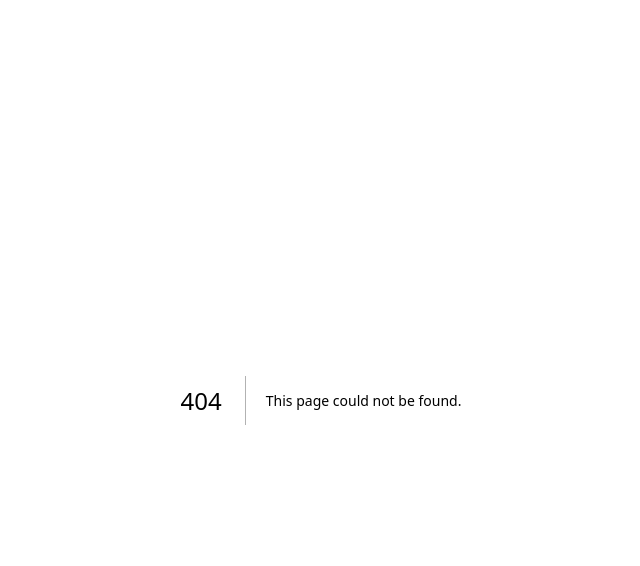
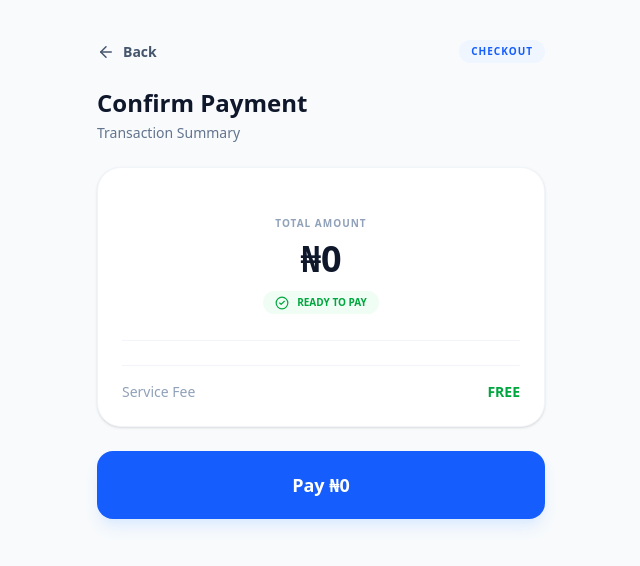
Before and after one commit to Casperisdname/your-sub, a Next.js app: page /bills/confirm in a window 1280 px wide. Before the commit this address had no page. Shown: the top 566 px of the page, without its empty margins (319-959 px from the left). Built offline with nearby package versions, Linux system fonts and the light colour scheme.

Commit message:
Create page.js

```diff
--- /dev/null
+++ b/src/app/bills/confirm/page.js
@@ -0,0 +1,128 @@
+"use client";
+
+import { useSearchParams, useRouter } from "next/navigation";
+import { ArrowLeft, CheckCircle2, ShieldCheck } from "lucide-react";
+
+export default function ConfirmPage() {
+  const params = useSearchParams();
+  const router = useRouter();
+
+  const type = params.get("type");
+
+  const network = params.get("network");
+  const phone = params.get("phone");
+
+  const provider = params.get("provider");
+  const meter = params.get("meter");
+
+  const plan = params.get("plan");
+  const price = params.get("price");
+  const amount = params.get("amount");
+
+  const total = Number(amount || price || 0);
+
+  return (
+    <div className="min-h-screen bg-slate-50 px-6 pt-10 pb-20 flex justify-center">
+      <div className="w-full max-w-md space-y-6">
+
+        {/* TOP BAR */}
+        <div className="flex items-center justify-between">
+          <button
+            onClick={() => router.back()}
+            className="flex items-center gap-2 text-sm font-semibold text-slate-600 hover:text-slate-900 transition"
+          >
+            <ArrowLeft size={18} />
+            Back
+          </button>
+
+          <span className="text-[10px] font-bold uppercase tracking-widest bg-blue-50 text-blue-600 px-3 py-1 rounded-full">
+            Checkout
+          </span>
+        </div>
+
+        {/* TITLE */}
+        <div>
+          <h1 className="text-2xl font-black text-slate-900">
+            Confirm Payment
+          </h1>
+          <p className="text-sm text-slate-500 mt-1 capitalize">
+            {type} transaction summary
+          </p>
+        </div>
+
+        {/* MAIN CARD */}
+        <div className="bg-white rounded-3xl p-6 border border-slate-100 shadow-sm">
+
+          {/* AMOUNT HERO */}
+          <div className="text-center py-6 border-b border-slate-100">
+            <p className="text-[10px] uppercase tracking-widest font-bold text-slate-400">
+              Total Amount
+            </p>
+
+            <h2 className="text-4xl font-black text-slate-900 mt-2">
+              ₦{total.toLocaleString()}
+            </h2>
+
+            <div className="mt-3 inline-flex items-center gap-2 bg-green-50 text-green-600 px-3 py-1 rounded-full text-[10px] font-black uppercase">
+              <CheckCircle2 size={14} />
+              Ready to pay
+            </div>
+          </div>
+
+          {/* DETAILS */}
+          <div className="mt-6 space-y-4">
+
+            {network && (
+              <>
+                <SectionTitle title="Airtime / Data" />
+                <Row label="Network" value={network} />
+                <Row label="Phone" value={phone} />
+                {plan && <Row label="Plan" value={plan} />}
+              </>
+            )}
+
+            {provider && (
+              <>
+                <SectionTitle title="Utilities / TV" />
+                <Row label="Provider" value={provider} />
+                <Row label="Smartcard / Meter" value={meter} />
+              </>
+            )}
+
+            <div className="pt-4 border-t border-slate-100 flex justify-between">
+              <span className="text-slate-400 text-sm">Service Fee</span>
+              <span className="text-green-600 font-bold text-sm">FREE</span>
+            </div>
+          </div>
+        </div>
+
+        {/* PAY BUTTON */}
+        <button className="w-full bg-blue-600 hover:bg-blue-700 text-white font-bold py-5 rounded-2xl text-lg shadow-lg shadow-blue-100 transition active:scale-[0.98]">
+          Pay ₦{total.toLocaleString()}
+        </button>
+
+
+
+      </div>
+    </div>
+  );
+}
+
+/* ROW */
+function Row({ label, value }) {
+  return (
+    <div className="flex justify-between items-center">
+      <span className="text-slate-400 text-sm">{label}</span>
+      <span className="font-semibold text-slate-900">{value}</span>
+    </div>
+  );
+}
+
+/* SECTION TITLE */
+function SectionTitle({ title }) {
+  return (
+    <p className="text-[10px] font-black uppercase tracking-widest text-slate-400 mt-2">
+      {title}
+    </p>
+  );
+}
```
